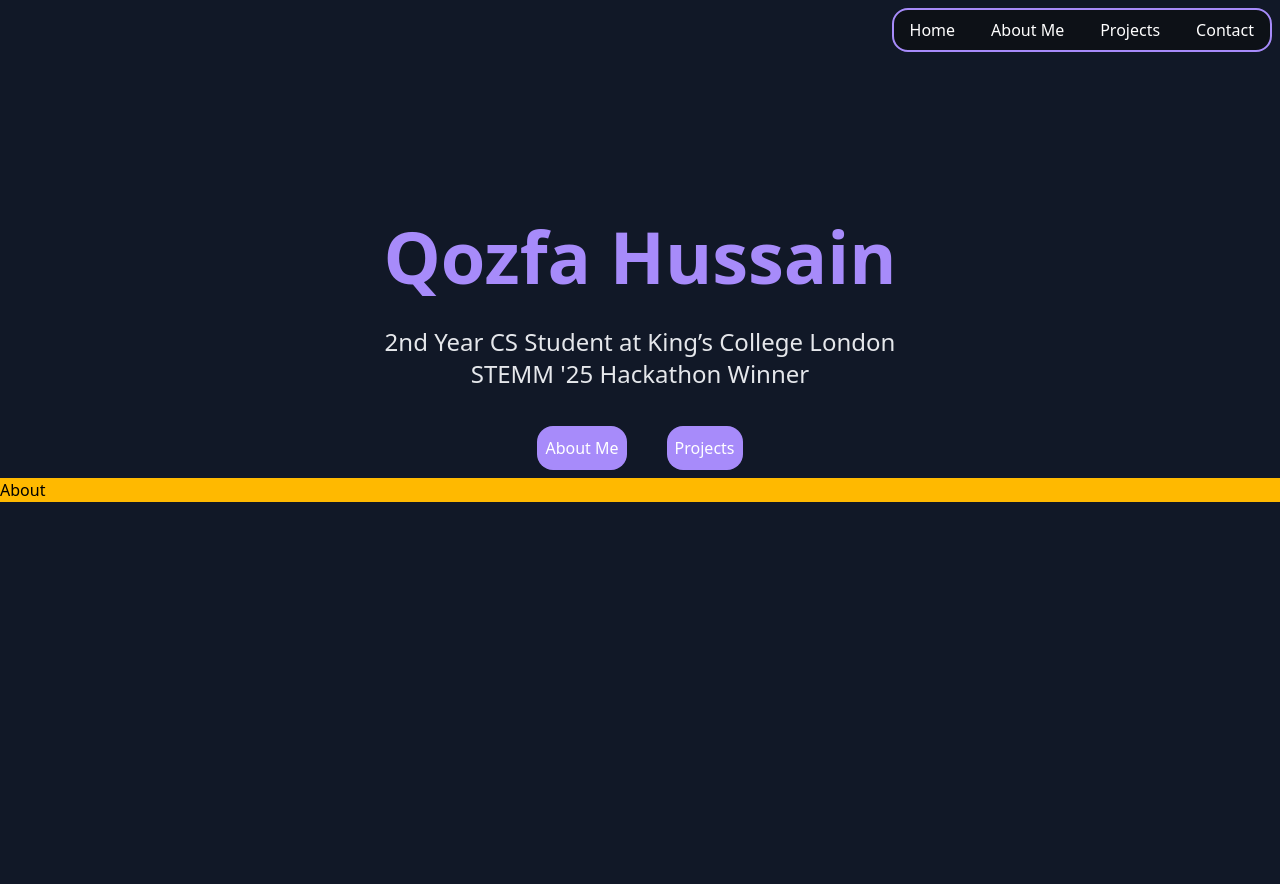
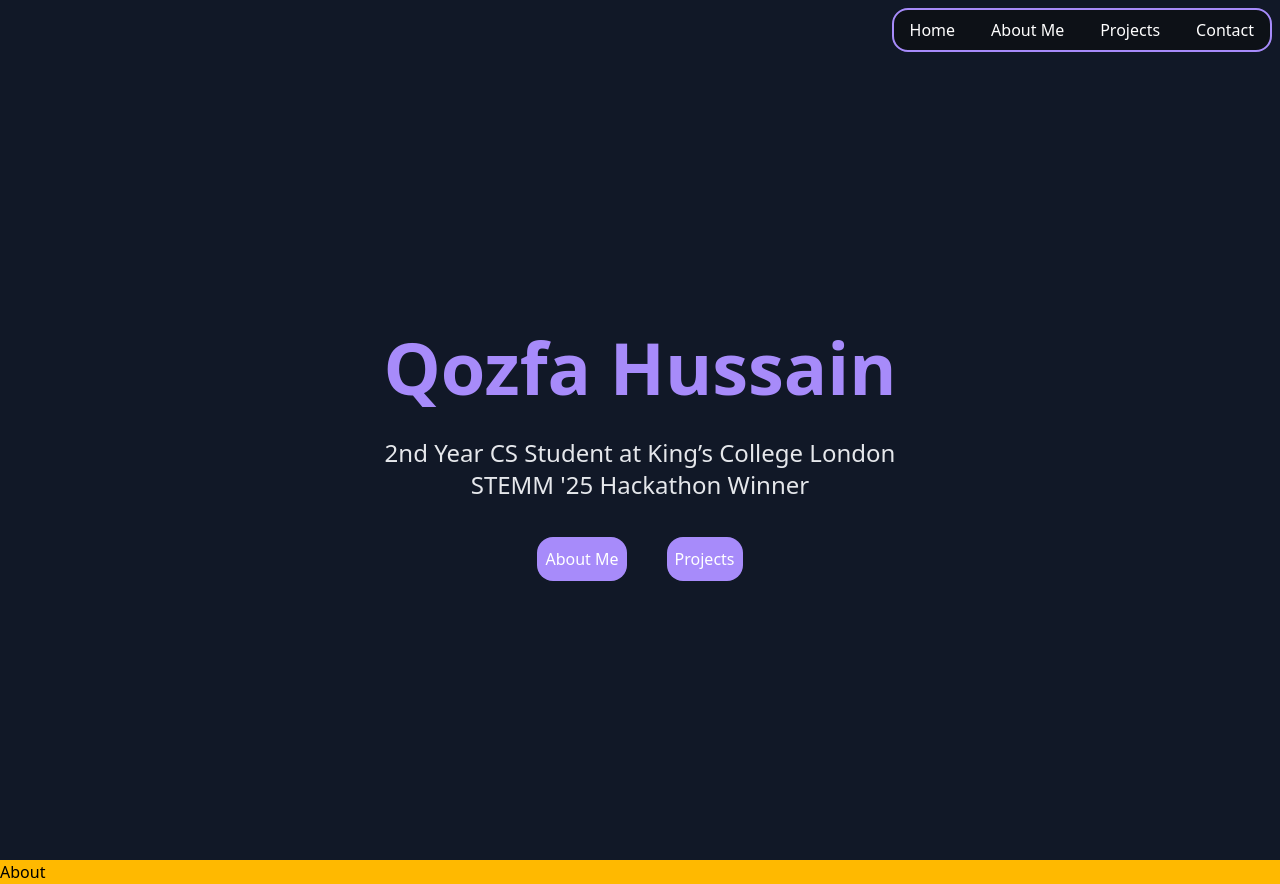
Before and after one commit to qozfa-dev/website, a React (Vite) app in the folder my-project/: page / in a window 1280 px wide. Before the commit the page ends 800 px from the top, so only its background shows below. Built offline with nearby package versions, Linux system fonts and the light colour scheme.

Commit message:
Added section id and fixed margin issues in Home section

```diff
--- a/my-project/src/pages/Home.jsx
+++ b/my-project/src/pages/Home.jsx
@@ -3,10 +3,10 @@
 
 const Home = () => {
   return (
-    <>
+    <section id="Home" className="h-screen">
     <div class="flex items-center justify-center h-full text-center">
-        <div class="flex flex-col items-center mt-20">
-        <h1 class="text-[#A78BFA] text-4xl sm:text-5xl md:text-6xl lg:text-7xl font-sans font-bold mt-[10vh] mx-1">Qozfa Hussain</h1>
+        <div class="flex flex-col items-center">
+        <h1 class="text-[#A78BFA] text-4xl sm:text-5xl md:text-6xl lg:text-7xl font-sans font-bold">Qozfa Hussain</h1>
         <h2 class="text-[#E5E7EB] pt-5 mt-3.5 md:text-2xl lg:text-2.1x1">2nd Year CS Student at King’s College London</h2>
         <h2 class="text-[#E5E7EB] md:text-2xl lg:text-2.1x1">STEMM '25 Hackathon Winner</h2>
         <div class="flex flex-row mt-7 justify-center w-full">
@@ -15,7 +15,7 @@
         </div>
         </div>
     </div>
-    </>
+    </section>
   )
 }
 
```
